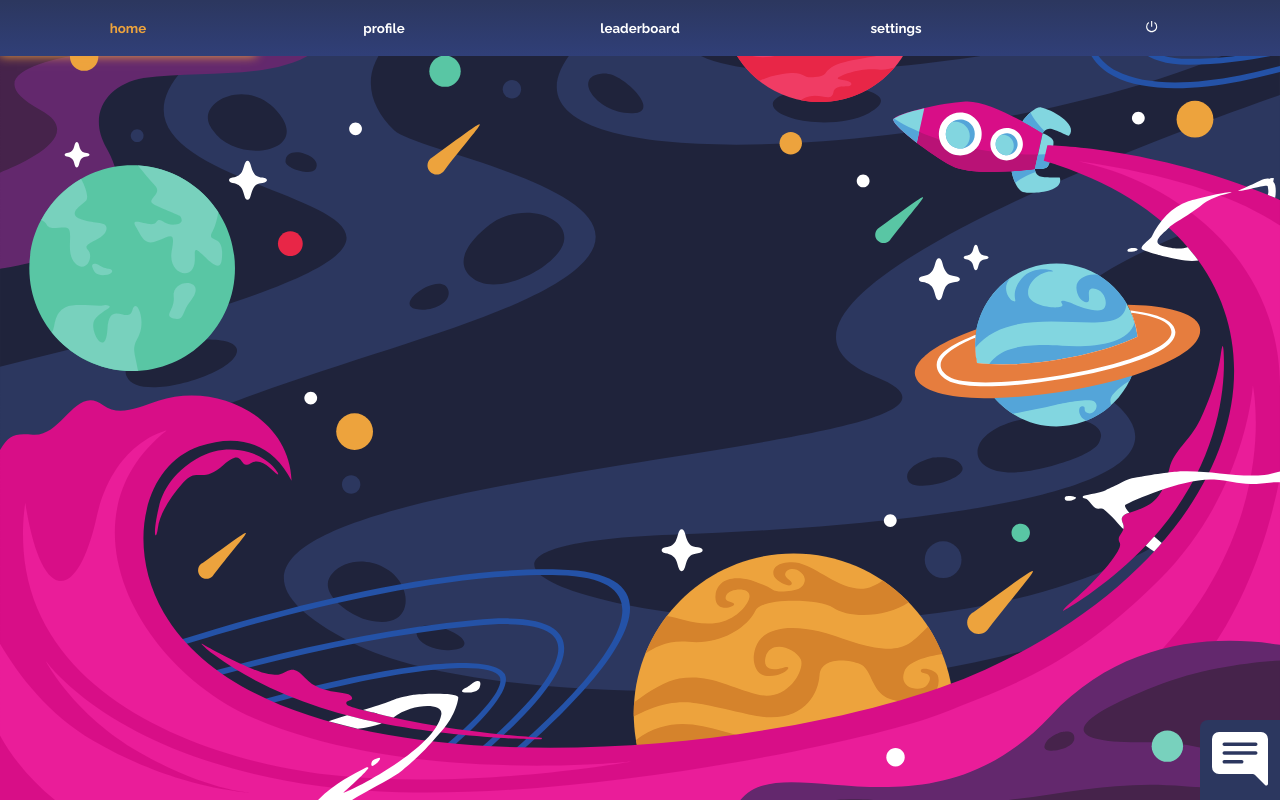
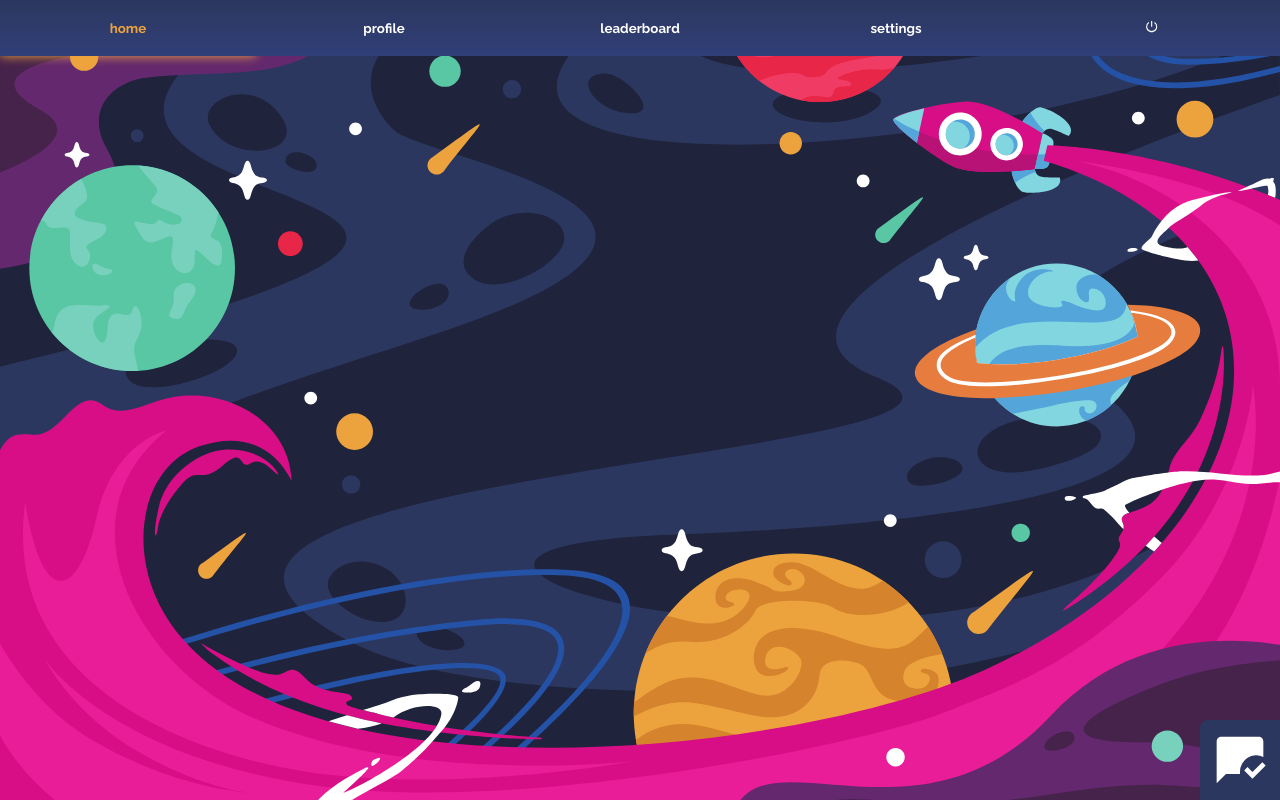
Before and after one commit to acharlas/42-transcendence, a React (Create React App) app in the folder front/react/: page /app in a window 1280 px wide. Built offline with nearby package versions, Linux system fonts and the light colour scheme; no server answers.

Commit message:
Update chat-index.tsx
add chat notif to main page

```diff
--- a/front/react/src/chat/chat-index.tsx
+++ b/front/react/src/chat/chat-index.tsx
@@ -7,6 +7,8 @@ import MessagesComponent from "./chat-messages";
 import CreateRoomsContainer from "./chat-create-room";
 import JoinNewRoomComponent from "./chat-join-new-room";
 import ChatOptionComponent from "./chat-option";
+import { BiMessageAltAdd } from "react-icons/bi";
+import { MdMarkChatRead, MdMarkChatUnread } from "react-icons/md";
 
 export interface IChatIndexProps {}
 
@@ -50,7 +52,14 @@ const ChatIndex: FunctionComponent<IChatIndexProps> = (props) => {
       ) : (
         <>
           <button onClick={handleShow} className="menu-user-button">
-            <BsFillChatRightTextFill className="menu-user-icon" />
+            {rooms.find((room) => {
+              if (room.newMessage) return true;
+              return false;
+            }) ? (
+              <MdMarkChatUnread className="menu-user-icon" />
+            ) : (
+              <MdMarkChatRead className="menu-user-icon" />
+            )}
           </button>
         </>
       )}
```
